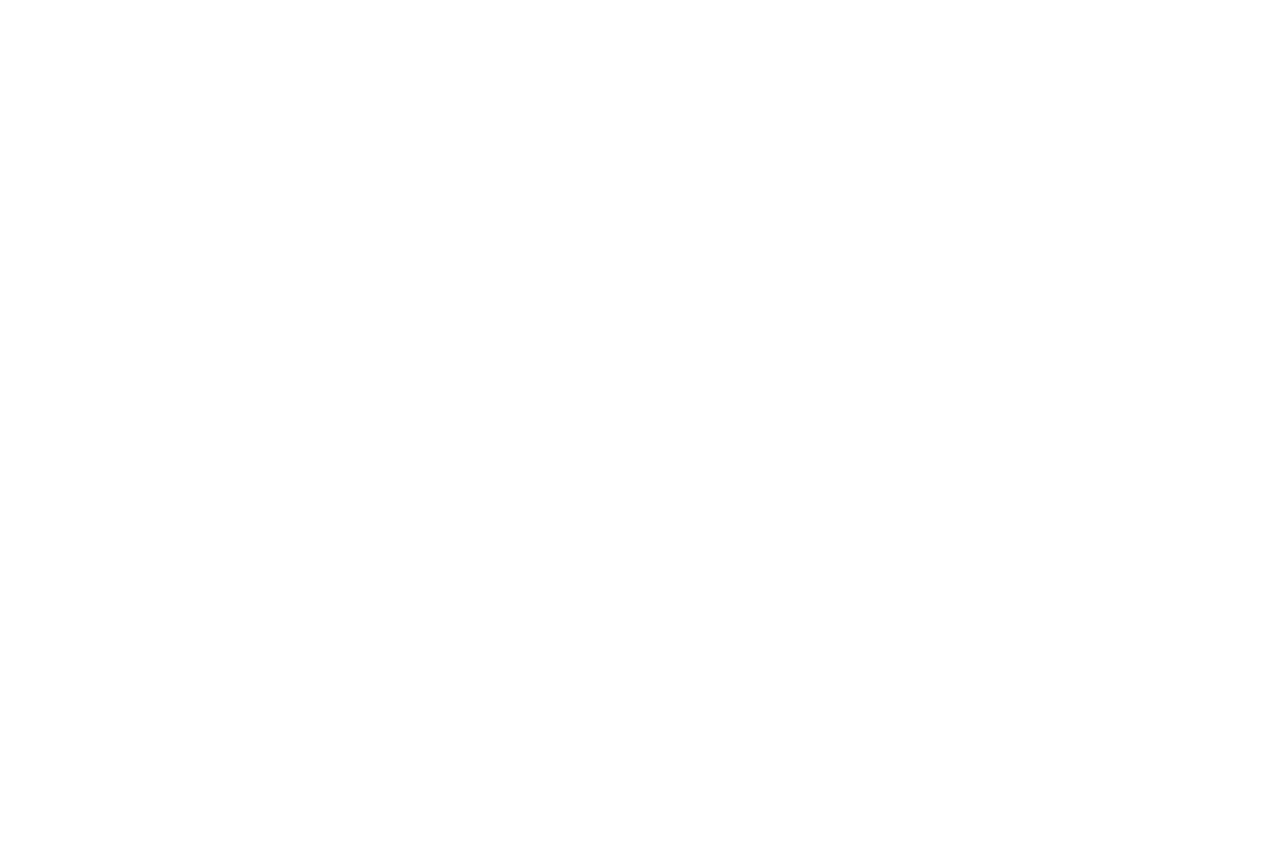
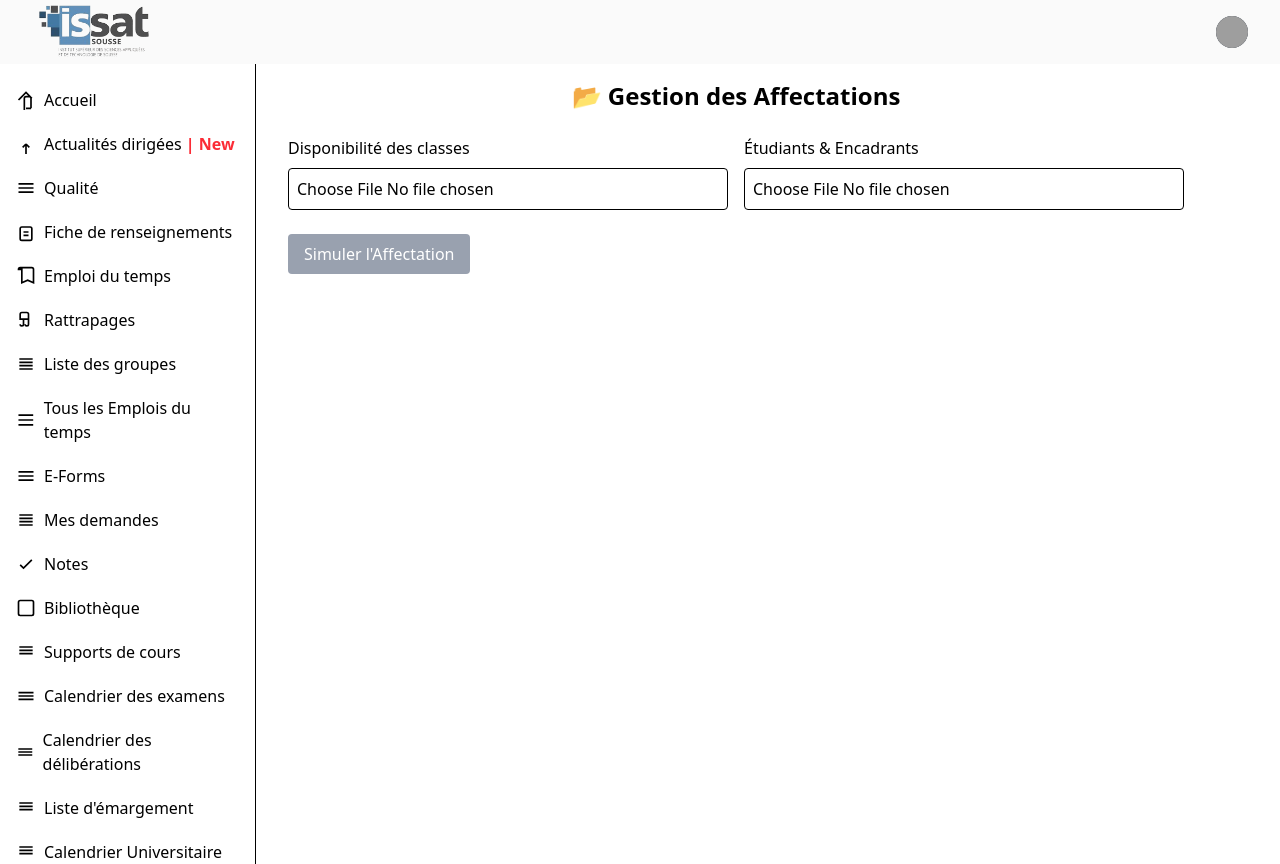
Before and after one commit to walaoueslati/Gestion-pfes, a React (Vite) app in the folder frontend/: page /Affectation in a window 1280 px wide. Before the commit this address had no page. Before the commit the page ends 800 px from the top, so only its background shows below. Built offline with nearby package versions, Linux system fonts and the light colour scheme; grey boxes are pictures that could not be loaded.

Commit message:
new commit

```diff
--- a/frontend/src/App.jsx
+++ b/frontend/src/App.jsx
@@ -2,6 +2,10 @@
 import { BrowserRouter, Routes, Route } from 'react-router-dom';
 import Layout from './components/Layout';
 import Login from './components/Login';
+
+import Actualite from './components/Actualite';
+
+import Affectation from './components/Affectation';
 
 import DisponibiliteProf from './components/DisponibiliteProf';
 
@@ -12,6 +16,8 @@
         <Route path="/" element={<Layout />}>
           <Route path="login" element={<Login />} />
           <Route path="DisponibiliteProf" element={<DisponibiliteProf />} />
+          <Route path="Actualite" element={<Actualite />} />
+          <Route path="Affectation" element={<Affectation />} />
         </Route>
       </Routes>
     </BrowserRouter>
--- /dev/null
+++ b/frontend/src/components/Actualite.jsx
@@ -0,0 +1,19 @@
+import React from "react";
+
+function Actualite() {
+  return (
+
+<div className="w-300 p-6 ">
+  <h2 className="text-2xl font-bold mb-4">📰 Actualités </h2>
+  <ul className="space-y-4">
+    <li className="bg-white shadow-md rounded-lg p-4 border-l-4 border-blue-500">
+      <h3 className="text-lg font-semibold text-blue-700"> Réunion pédagogique</h3>
+      <p className="text-gray-600 mt-1">Les professeurs sont invités à participer à la réunion pédagogique prévue le 22 avril à 10h.</p>
+      <span className="text-sm text-gray-400">Posté le 15 avril 2025</span>
+    </li>
+  </ul>
+</div>
+
+  )
+}
+export default Actualite;
--- /dev/null
+++ b/frontend/src/components/Affectation.jsx
@@ -0,0 +1,81 @@
+import React, { useState } from 'react';
+
+const Affectation = () => {
+  const [classesFile, setClassesFile] = useState(null);
+  const [studentsFile, setStudentsFile] = useState(null);
+  const [affectations, setAffectations] = useState([]);
+
+  const handleUpload = () => {
+    // Simulation d'affectation (à remplacer plus tard par traitement de fichiers)
+    const resultats = [
+      { etudiant: 'Ali Ben Salah', encadrant: 'Dr. Karim', classe: 'Salle A1' },
+      { etudiant: 'Fatma Trabelsi', encadrant: 'Mme. Souad', classe: 'Salle B2' },
+    ];
+    setAffectations(resultats);
+  };
+
+  return (
+    <div className="max-w-4xl mx-auto ">
+      <h2 className="text-2xl font-bold mb-6 text-center">📂 Gestion des Affectations</h2>
+
+      {/* Zone d’upload des fichiers */}
+      <div className="grid grid-cols-1 md:grid-cols-2 gap-4 mb-6">
+        <div className="flex flex-col">
+          <label className="font-medium mb-2">Disponibilité des classes</label>
+          <input
+            type="file"
+            accept=".csv, .xlsx"
+            onChange={(e) => setClassesFile(e.target.files[0])}
+            className="border p-2 rounded"
+          />
+        </div>
+
+        <div className="flex flex-col">
+          <label className="font-medium mb-2">Étudiants & Encadrants</label>
+          <input
+            type="file"
+            accept=".csv, .xlsx"
+            onChange={(e) => setStudentsFile(e.target.files[0])}
+            className="border p-2 rounded"
+          />
+        </div>
+      </div>
+
+      {/* Bouton de simulation */}
+      <button
+        onClick={handleUpload}
+        disabled={!classesFile || !studentsFile}
+        className="bg-blue-600 text-white px-4 py-2 rounded hover:bg-blue-700 disabled:bg-gray-400"
+      >
+        Simuler l'Affectation
+      </button>
+
+      {/* Affichage du tableau des résultats */}
+      {affectations.length > 0 && (
+        <div className="mt-10">
+          <h3 className="text-xl font-semibold mb-4">📊 Résultat de l’Affectation</h3>
+          <table className="w-full border border-gray-300 rounded-lg overflow-hidden">
+            <thead className="bg-gray-100">
+              <tr>
+                <th className="py-2 px-4 border">Étudiant</th>
+                <th className="py-2 px-4 border">Encadrant</th>
+                <th className="py-2 px-4 border">Classe</th>
+              </tr>
+            </thead>
+            <tbody>
+              {affectations.map((item, index) => (
+                <tr key={index} className="text-center">
+                  <td className="py-2 px-4 border">{item.etudiant}</td>
+                  <td className="py-2 px-4 border">{item.encadrant}</td>
+                  <td className="py-2 px-4 border">{item.classe}</td>
+                </tr>
+              ))}
+            </tbody>
+          </table>
+        </div>
+      )}
+    </div>
+  );
+};
+
+export default Affectation;
--- a/frontend/src/components/Layout.jsx
+++ b/frontend/src/components/Layout.jsx
@@ -8,10 +8,10 @@
     <div>
       <Navbar />
       <div className="flex">
-        <div className="min-h-screen bg-gray-100"> {/* 25% width - Sidebar */}
+        <div className="min-h-screen bg-gray-100">
           <Sidebar />
         </div>
-        <div className="w-3/4 p-4"> {/* 75% width - Main content */}
+        <div className="w-3/4 p-4">
           <Outlet />
         </div>
       </div>
```
